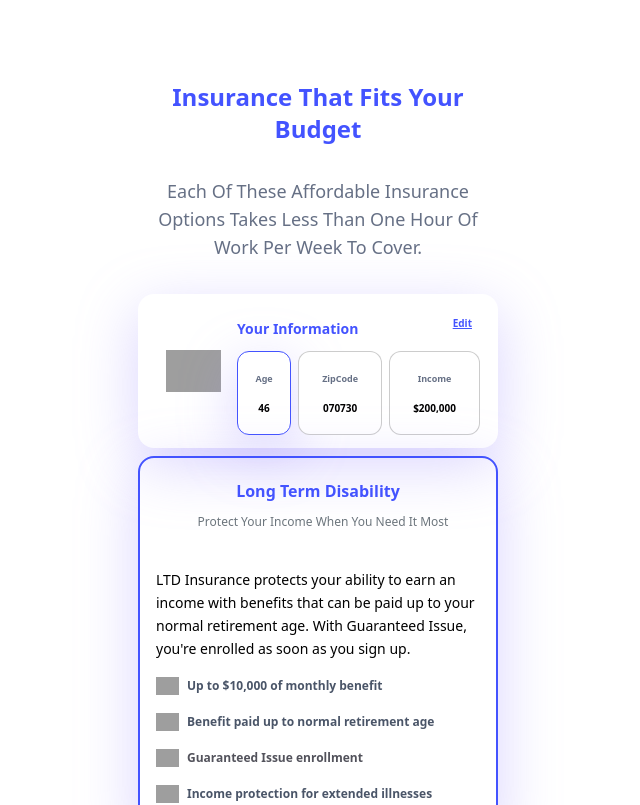
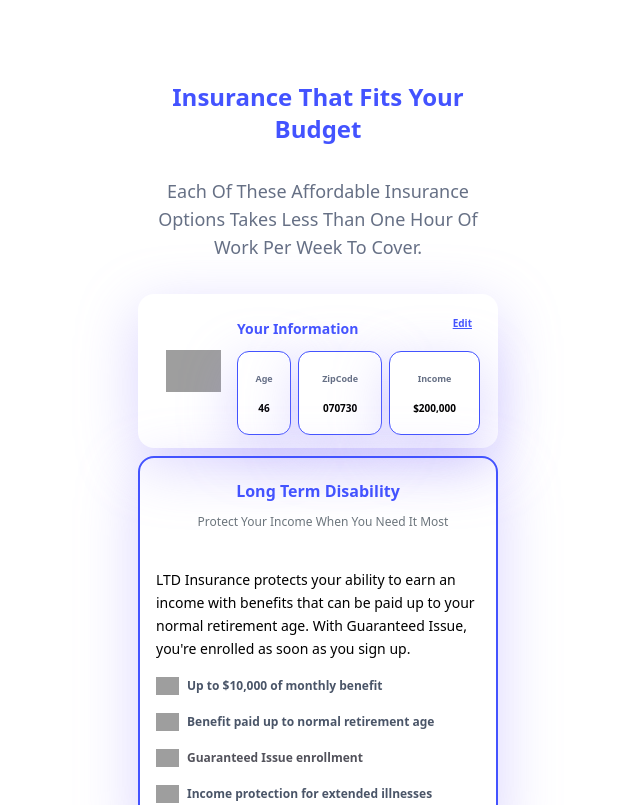
Before and after one commit to alexander-mitelman/mini-john, a React (Vite) app: page / in a window 1280 px wide. Shown: the top 805 px of the page, without its empty margins (322-962 px from the left). Built offline with nearby package versions, Linux system fonts and the light colour scheme; grey boxes are pictures that could not be loaded.

Commit message:
Apply consistent border style
Apply the same border style to ZipCode and Income fields as the Age field in the UserInfoCard component.

```diff
--- a/src/components/insurance/UserInfoCard.tsx
+++ b/src/components/insurance/UserInfoCard.tsx
@@ -46,7 +46,7 @@ export const UserInfoCard: React.FC<UserInfoCardProps> = ({
           <div className="flex flex-col items-stretch justify-center">
             <div
               onClick={() => onEdit('zipCode')}
-              className="self-stretch bg-white border min-h-[29px] gap-[19px] px-[7px] py-[11px] rounded-xl border-[rgba(0,0,0,0.2)] border-solid cursor-pointer hover:bg-gray-50 transition-colors"
+              className="self-stretch bg-white shadow-[0px_15px_56px_rgba(162,148,253,0.4)] border min-h-[29px] gap-[19px] px-[7px] py-[11px] rounded-xl border-[rgba(67,83,255,1)] border-solid cursor-pointer hover:bg-gray-50 transition-colors"
             >
               <span className="text-[9px] text-[rgba(102,112,133,1)]">
                 ZipCode
@@ -56,7 +56,7 @@ export const UserInfoCard: React.FC<UserInfoCardProps> = ({
           </div>
           <div
             onClick={() => onEdit('income')}
-            className="self-stretch bg-white border min-h-[29px] gap-[19px] px-[7px] py-[11px] rounded-xl border-[rgba(0,0,0,0.2)] border-solid cursor-pointer hover:bg-gray-50 transition-colors"
+            className="self-stretch bg-white shadow-[0px_15px_56px_rgba(162,148,253,0.4)] border min-h-[29px] gap-[19px] px-[7px] py-[11px] rounded-xl border-[rgba(67,83,255,1)] border-solid cursor-pointer hover:bg-gray-50 transition-colors"
           >
             <span className="text-[9px] text-[rgba(102,112,133,1)]">
               Income
```
